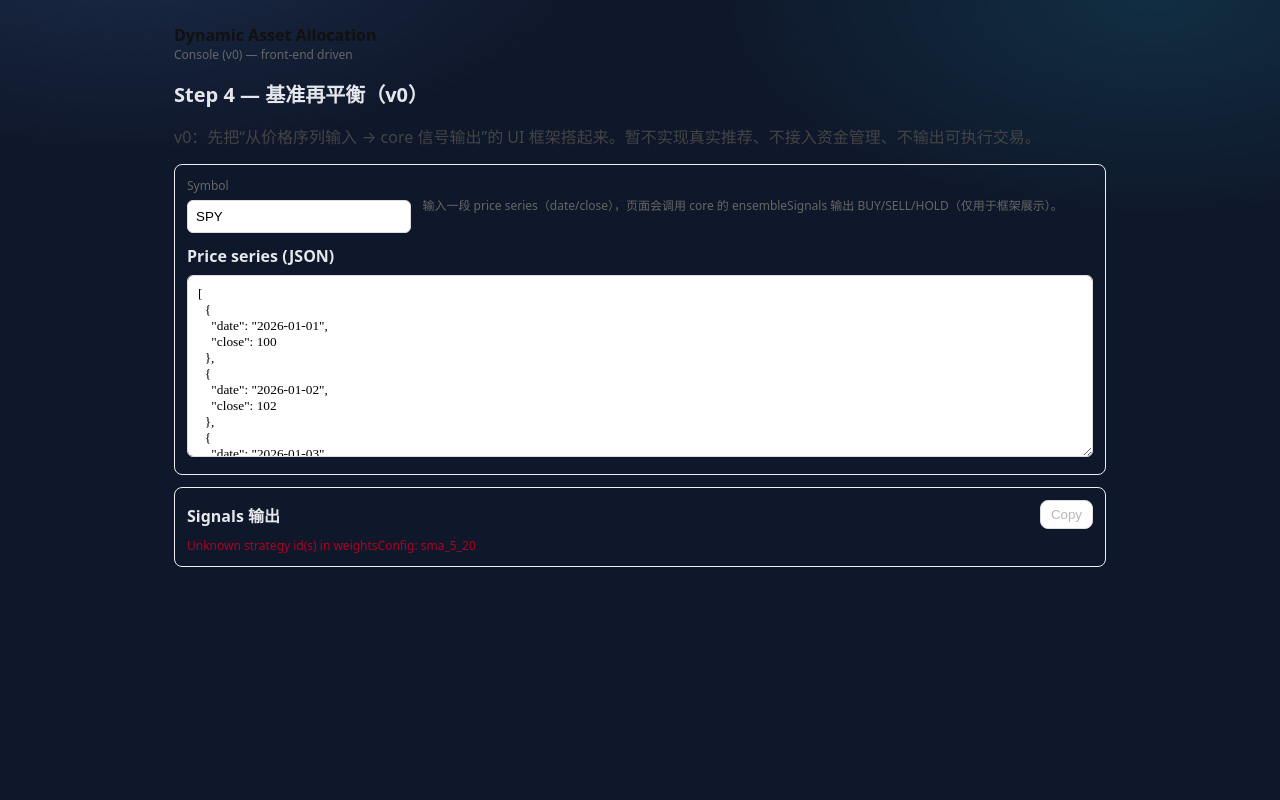
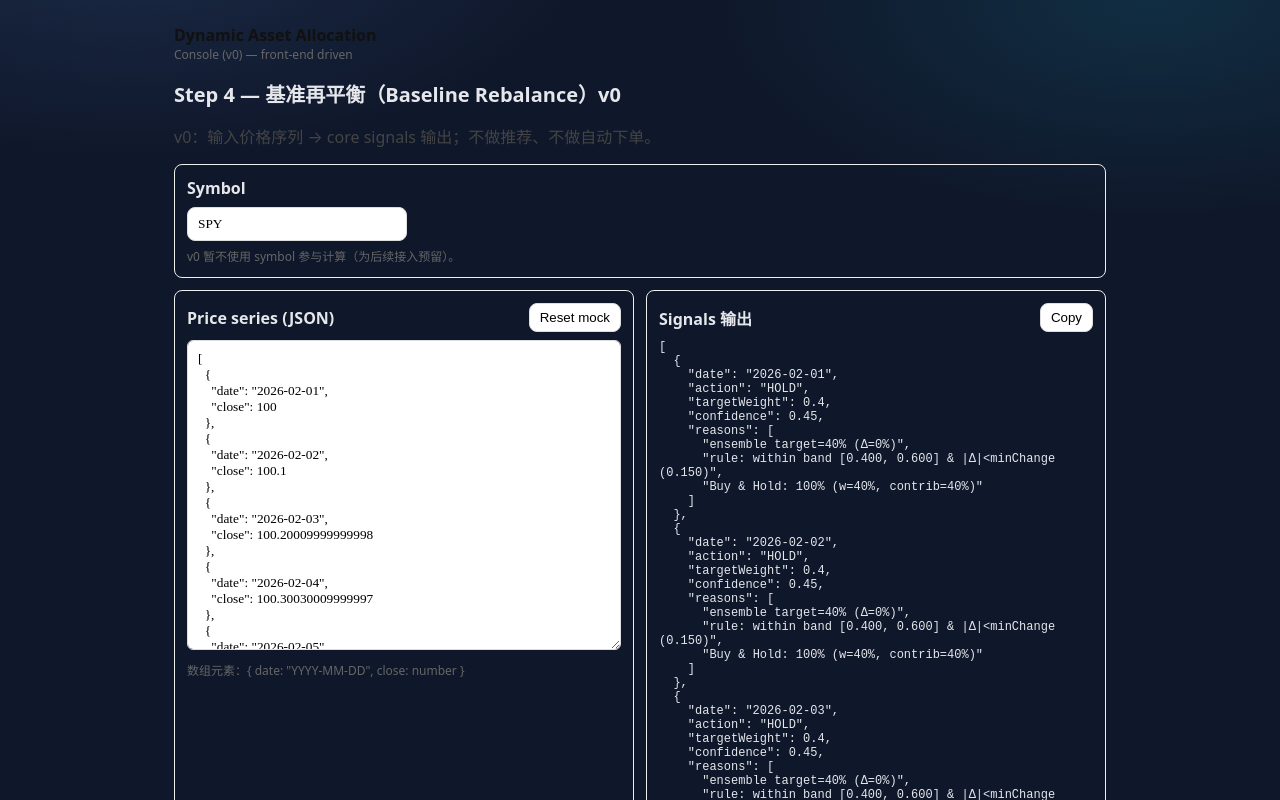
Before and after one commit to Jarvis-agent-bot/Dynamic-Asset-Allocation, a Next.js app: page /daa/step/4 in a window 1280 px wide. Shown: the top 800 px of the page. Built offline with nearby package versions, Linux system fonts and the light colour scheme.

Commit message:
Step4: align baseline rebalance UI with v0 spec

```diff
--- a/app/daa/step/4/page.jsx
+++ b/app/daa/step/4/page.jsx
@@ -2,80 +2,94 @@
 
 import { useMemo, useState } from "react";
 
+import { ensembleSignals } from "../../../../src/core/signals";
+import { buyAndHold, smaCrossover } from "../../../../src/core/strategies";
 import { DEFAULT_ENSEMBLE_WEIGHTS } from "../../../../src/core/config";
-import { buyAndHold, smaCrossover } from "../../../../src/core/strategies";
-import { ensembleSignals } from "../../../../src/core/signals";
 
 function pretty(x) {
   return JSON.stringify(x, null, 2);
 }
 
-// Step4 v0: baseline rebalance placeholder page.
-// Goal: show an end-to-end loop from price series input -> core signals output.
+function makeMockSeries({ n = 60, start = 100, daily = 0.002 } = {}) {
+  const out = [];
+  let v = start;
+  const startDate = new Date("2026-02-01T00:00:00Z");
+  for (let i = 0; i < n; i++) {
+    const d = new Date(startDate);
+    d.setUTCDate(d.getUTCDate() + i);
+    const iso = d.toISOString().slice(0, 10);
+    out.push({ date: iso, close: v });
+    v = v * (1 + daily);
+  }
+  return out;
+}
+
+/**
+ * Step4 v0 — 基准再平衡（Baseline Rebalance）
+ *
+ * Spec: docs/DAA_STEP4_BASELINE_REBALANCE_V0.md
+ */
 export default function Step4BaselineRebalancePage() {
   const [symbol, setSymbol] = useState("SPY");
-  const [priceSeriesText, setPriceSeriesText] = useState(
-    pretty([
-      { date: "2026-01-01", close: 100 },
-      { date: "2026-01-02", close: 102 },
-      { date: "2026-01-03", close: 101 },
-      { date: "2026-01-04", close: 103 },
-      { date: "2026-01-05", close: 105 },
-    ])
-  );
-
-  const strategies = useMemo(() => {
-    // v0: keep it small + deterministic.
-    return [buyAndHold(), smaCrossover({ fast: 3, slow: 10 })];
-  }, []);
+  const [priceSeriesText, setPriceSeriesText] = useState(pretty(makeMockSeries({ n: 60, daily: 0.001 })));
 
   const { signals, error } = useMemo(() => {
     let series;
     try {
       series = JSON.parse(priceSeriesText);
-    } catch (e) {
+    } catch {
       return { signals: null, error: "priceSeries JSON parse failed" };
     }
 
     try {
-      const out = ensembleSignals(strategies, series, DEFAULT_ENSEMBLE_WEIGHTS);
-      return {
-        signals: out,
-        error: null,
-      };
+      // v0: keep strategies/weights fixed; this page is just a runnable loop.
+      const strategies = [buyAndHold(), smaCrossover({ fast: 5, slow: 20 })];
+      const sigs = ensembleSignals(strategies, series, DEFAULT_ENSEMBLE_WEIGHTS);
+      return { signals: sigs, error: null };
     } catch (e) {
-      return { signals: null, error: e?.message || String(e) };
+      return { signals: null, error: String(e?.message || e) };
     }
-  }, [priceSeriesText, strategies, symbol]);
+  }, [priceSeriesText]);
+
+  const canCopy = !!signals && Array.isArray(signals) && signals.length > 0 && !error;
 
   return (
     <main>
-      <h1 style={{ margin: 0, fontSize: 20 }}>Step 4 — 基准再平衡（v0）</h1>
-      <p style={{ color: "#444" }}>
-        v0：先把“从价格序列输入 → core 信号输出”的 UI 框架搭起来。暂不实现真实推荐、不接入资金管理、不输出可执行交易。
-      </p>
+      <h1 style={{ margin: 0, fontSize: 20 }}>Step 4 — 基准再平衡（Baseline Rebalance）v0</h1>
+      <p style={{ color: "#444" }}>v0：输入价格序列 → core signals 输出；不做推荐、不做自动下单。</p>
 
       <section style={{ border: "1px solid #eee", borderRadius: 8, padding: 12 }}>
-        <div style={{ display: "grid", gridTemplateColumns: "1fr 3fr", gap: 12, alignItems: "center" }}>
-          <label style={{ display: "grid", gap: 6 }}>
-            <span style={{ fontSize: 12, color: "#666" }}>Symbol</span>
+        <div style={{ fontWeight: 600, marginBottom: 8 }}>Symbol</div>
         <input
           value={symbol}
           onChange={(e) => setSymbol(e.target.value)}
-              style={{ padding: 8, border: "1px solid #ddd", borderRadius: 6 }}
+          placeholder="SPY"
+          style={{
+            width: 220,
+            padding: "8px 10px",
+            border: "1px solid #ddd",
+            borderRadius: 8,
+            fontFamily: "ui-monospace, SFMono-Regular",
+          }}
         />
-          </label>
-          <div style={{ fontSize: 12, color: "#666" }}>
-            输入一段 price series（date/close），页面会调用 core 的 ensembleSignals 输出 BUY/SELL/HOLD（仅用于框架展示）。
+        <div style={{ fontSize: 12, color: "#666", marginTop: 6 }}>v0 暂不使用 symbol 参与计算（为后续接入预留）。</div>
+      </section>
+
+      <div style={{ display: "grid", gridTemplateColumns: "1fr 1fr", gap: 12, marginTop: 12 }}>
+        <section style={{ border: "1px solid #eee", borderRadius: 8, padding: 12 }}>
+          <div style={{ display: "flex", justifyContent: "space-between", alignItems: "center", marginBottom: 8 }}>
+            <div style={{ fontWeight: 600 }}>Price series (JSON)</div>
+            <button
+              onClick={() => setPriceSeriesText(pretty(makeMockSeries({ n: 60, daily: 0.001 })))}
+              style={{ padding: "6px 10px", borderRadius: 8, border: "1px solid #ddd", background: "#fff" }}
+            >
+              Reset mock
+            </button>
           </div>
-        </div>
-
-        <div style={{ marginTop: 12 }}>
-          <div style={{ fontWeight: 600, marginBottom: 8 }}>Price series (JSON)</div>
           <textarea
             value={priceSeriesText}
             onChange={(e) => setPriceSeriesText(e.target.value)}
-            rows={10}
+            rows={18}
             style={{
               width: "100%",
               padding: 10,
@@ -84,28 +98,34 @@ export default function Step4BaselineRebalancePage() {
               fontFamily: "ui-monospace, SFMono-Regular",
             }}
           />
-        </div>
+          <div style={{ fontSize: 12, color: "#666", marginTop: 6 }}>数组元素：{"{ date: \"YYYY-MM-DD\", close: number }"}</div>
         </section>
 
-      <section style={{ border: "1px solid #eee", borderRadius: 8, padding: 12, marginTop: 12 }}>
+        <section style={{ border: "1px solid #eee", borderRadius: 8, padding: 12 }}>
           <div style={{ display: "flex", justifyContent: "space-between", alignItems: "center", marginBottom: 8 }}>
             <div style={{ fontWeight: 600 }}>Signals 输出</div>
             <button
+              disabled={!canCopy}
               onClick={() => navigator.clipboard.writeText(pretty(signals))}
-            disabled={!signals}
-            style={{ padding: "6px 10px", borderRadius: 8, border: "1px solid #ddd", background: "#fff" }}
+              style={{
+                padding: "6px 10px",
+                borderRadius: 8,
+                border: "1px solid #ddd",
+                background: "#fff",
+                opacity: canCopy ? 1 : 0.5,
+              }}
             >
               Copy
             </button>
           </div>
+
           {error ? (
-          <div style={{ fontSize: 12, color: "#b00020" }}>{error}</div>
+            <pre style={{ margin: 0, fontSize: 12, whiteSpace: "pre-wrap", color: "#b00020" }}>{error}</pre>
           ) : (
-          <pre style={{ margin: 0, fontSize: 12, whiteSpace: "pre-wrap", wordBreak: "break-word" }}>
-            {signals ? pretty(signals) : "(no output)"}
-          </pre>
+            <pre style={{ margin: 0, fontSize: 12, whiteSpace: "pre-wrap", wordBreak: "break-word" }}>{pretty(signals || [])}</pre>
           )}
         </section>
+      </div>
     </main>
   );
 }
```
Lines whose indentation alone changed are shown as unchanged.
